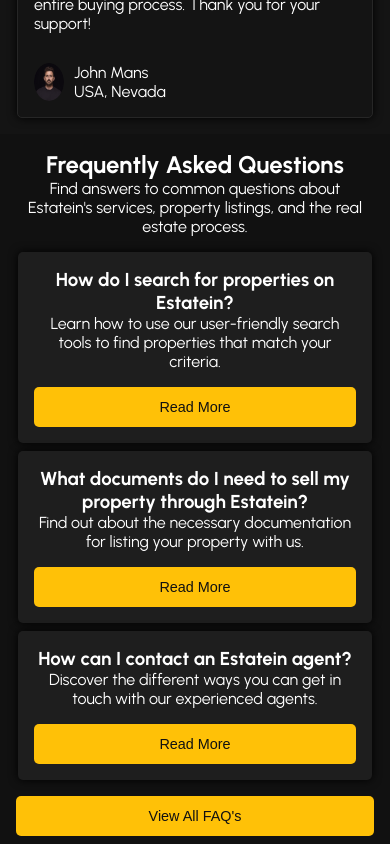
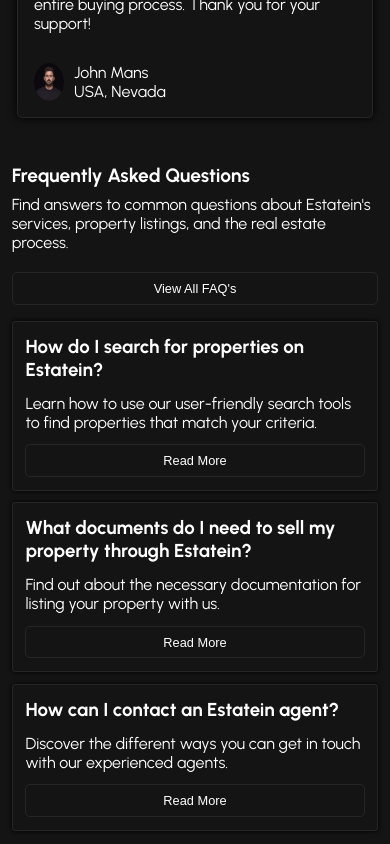
Before and after one commit to Gulverda/Estatein-Angular, an Angular app: page / in a window 390 px wide. Shown: the part 3400-4244 px from the top of the page. Built offline with nearby package versions, Linux system fonts and the light colour scheme.

Commit message:
Styled FAQ Component

```diff
--- a/src/app/components/client-testimonials/client-testimonials.component.ts
+++ b/src/app/components/client-testimonials/client-testimonials.component.ts
@@ -20,7 +20,7 @@
       avatar: 'assets/User1.png',
     },
     {
-      stars: [1, 2, 3, 4, 5],
+      stars: [1, 2, 3, 4],
       title: 'Efficient and Reliable',
       comment:
         'Estatein provided us with top-notch service. They helped us sell quickly at a great price.',
--- a/src/app/components/faq-section/faq-section.component.css
+++ b/src/app/components/faq-section/faq-section.component.css
@@ -1,68 +1,93 @@
 .faq {
-  text-align: center;
+  text-align: left;
   color: #fff;
-  background: #111;
-  padding: 2rem;
+  margin-top: clamp(60px, 10vw, 120px); /* Dynamic top margin */
+  padding: 0 clamp(1rem, 5vw, 5rem); /* Responsive side padding */
 }
 
 .faq-container {
   display: flex;
   justify-content: center;
-  gap: 1.5rem;
-  margin-top: 1rem;
+  gap: clamp(0.5rem, 2vw, 1.5rem); /* Dynamic gap */
+  margin-top: clamp(1rem, 4vw, 4rem); /* Dynamic margin-top */
   flex-wrap: wrap; /* Enables wrapping for smaller screens */
 }
 
+.faq_header {
+  display: flex;
+  justify-content: space-between;
+  align-items: center;
+  gap: clamp(20px, 4vw, 30px); /* Responsive gap */
+}
+
+.faq_header h2 {
+  font-size: clamp(1.5rem, 2.5vw, 3rem); /* Responsive font size */
+  margin-bottom: clamp(0.8rem, 2vw, 1.2rem); /* Dynamic margin-bottom */
+}
+
 .faq-item {
-  background: #1e1e1e;
-  padding: 1.5rem;
-  border-radius: 8px;
-  width: 300px;
-  box-shadow: 0 0 10px #000;
+  display: flex;
+  flex-direction: column;
+  justify-content: space-between;
+  gap: clamp(1rem, 3vw, 1.5rem); /* Dynamic gap between elements */
+  border: 1px solid #262626;
+  padding: clamp(1rem, 2vw, 2.5rem); /* Responsive padding */
+  border-radius: clamp(5px, 1vw, 8px); /* Responsive border radius */
+  width: clamp(250px, 30%, 300px); /* Responsive card width */
+  box-shadow: 0 0 clamp(5px, 1vw, 10px) #000; /* Responsive shadow size */
 }
 
 .btn {
-  margin-top: 1rem;
-  padding: 0.5rem 1.5rem;
-  background: #ffc107;
-  color: #111;
-  border: none;
-  border-radius: 5px;
+  background: none;
   cursor: pointer;
+  padding: clamp(10px, 2vw, 14px) clamp(15px, 4vw, 20px); /* Dynamic padding */
+  border: 1px solid #262626;
+  font-size: clamp(0.9rem, 2vw, 1rem); /* Responsive font size */
+  border-radius: clamp(5px, 1vw, 8px); /* Dynamic border radius */
+  color: #fff;
+  transition: transform 0.2s ease;
 }
 
 /* Responsive Design */
 @media (max-width: 768px) {
+  .faq_header {
+    flex-direction: column; /* Stack header elements vertically */
+    align-items: flex-start; /* Align items to the left */
+  }
+
   .faq-container {
-    gap: 1rem; /* Reduce gap for smaller screens */
+    gap: clamp(0.5rem, 3vw, 1rem); /* Reduce gap for smaller screens */
   }
 
   .faq-item {
-    width: 100%; /* Make items full-width for smaller screens */
-    max-width: 90%; /* Add some padding for margins */
+    width: 100%; /* Make items full-width */
+    max-width: clamp(90%, 95%, 100%); /* Add padding for margins */
   }
 
   .btn {
-    width: 100%; /* Make the button full-width */
-    padding: 0.75rem 1rem; /* Adjust padding for better touch interaction */
+    width: 100%; /* Full-width button */
   }
 }
 
 @media (max-width: 480px) {
   .faq {
-    padding: 1rem; /* Reduce padding for very small screens */
+    padding: 0 clamp(0.5rem, 3vw, 1rem); /* Reduce side padding for smaller screens */
+    margin-top: clamp(30px, 5vw, 60px); /* Adjust top margin */
   }
 
-  .faq-container {
-    gap: 0.5rem; /* Reduce gap further */
+  .faq_header h2 {
+    font-size: clamp(1.2rem, 4vw, 1.8rem); /* Smaller font size for very small screens */
+    margin-bottom: clamp(0.5rem, 2vw, 0.8rem); /* Adjust spacing */
   }
 
   .faq-item {
-    padding: 1rem; /* Reduce padding for smaller content */
-    border-radius: 5px; /* Slightly smaller border radius */
+    padding: clamp(0.8rem, 2vw, 1rem); /* Reduce padding */
+    border-radius: clamp(3px, 0.8vw, 5px); /* Smaller border radius */
+    gap: clamp(0.8rem, 2vw, 1rem); /* Adjust gap */
   }
 
   .btn {
-    font-size: 0.9rem; /* Adjust font size for smaller screens */
+    font-size: clamp(0.8rem, 1.5vw, 0.9rem); /* Adjust font size */
+    padding: clamp(0.4rem, 2vw, 0.8rem) clamp(0.6rem, 3vw, 1rem); /* Adjust padding */
   }
 }
--- a/src/app/components/faq-section/faq-section.component.html
+++ b/src/app/components/faq-section/faq-section.component.html
@@ -1,9 +1,14 @@
 <section class="faq">
-    <h2>Frequently Asked Questions</h2>
-    <p>
-      Find answers to common questions about Estatein's services, property
-      listings, and the real estate process.
-    </p>
+    <div class="faq_header">
+      <div class="faq_titles">
+        <h2>Frequently Asked Questions</h2>
+      <p>
+        Find answers to common questions about Estatein's services, property
+        listings, and the real estate process.
+      </p>
+      </div>
+      <button class="btn">View All FAQ's</button>
+    </div>
     <div class="faq-container">
       <div class="faq-item" *ngFor="let faq of faqs">
         <h3>{{ faq.question }}</h3>
@@ -11,5 +16,4 @@
         <button class="btn">Read More</button>
       </div>
     </div>
-    <button class="btn">View All FAQ's</button>
   </section>
```
